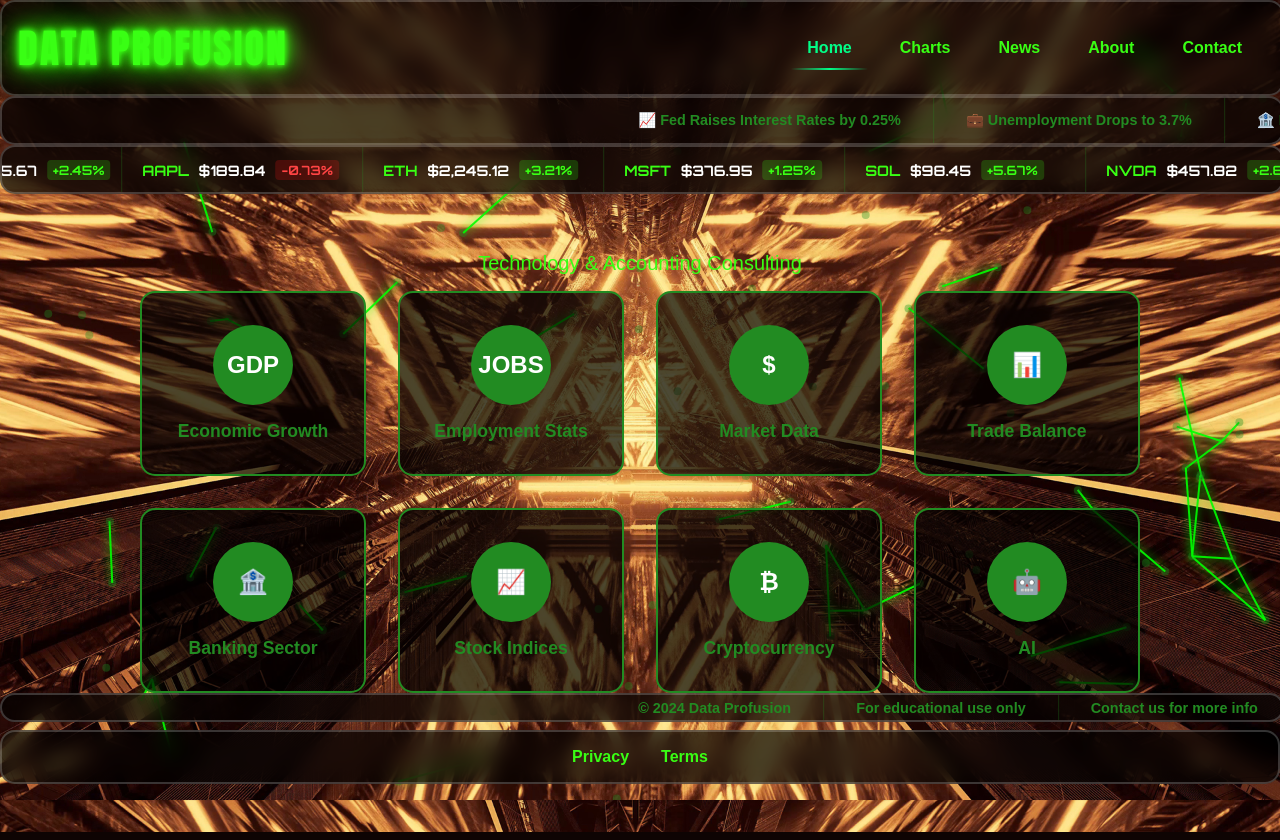
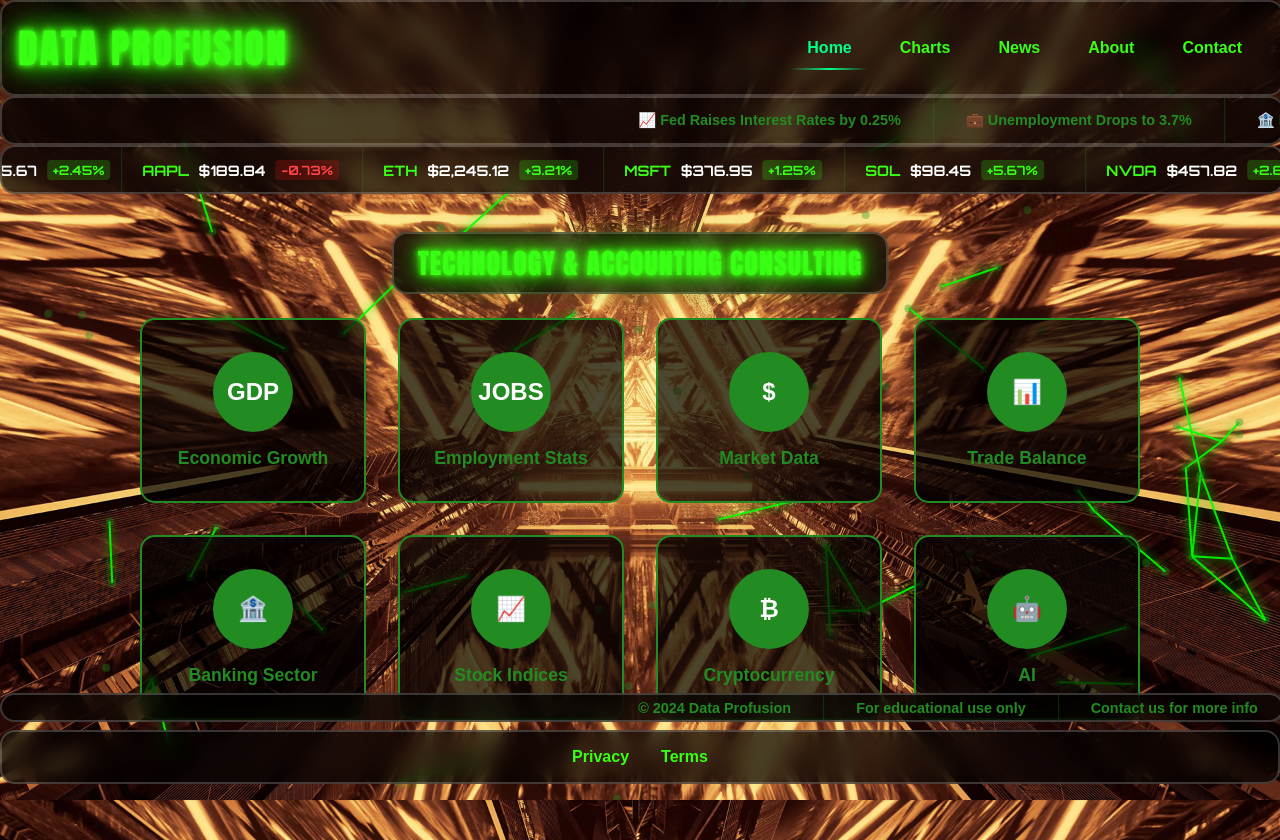
Before and after one commit to FortesFortunaAdiuvat/DataProfusion, a Flask app: page / in a window 1280 px wide. Shown: the top 840 px of the page. Run offline with Flask 3, Linux system fonts and the light colour scheme.

Commit message:
style: refine consulting banner

```diff
--- a/app/templates/index.html
+++ b/app/templates/index.html
@@ -376,18 +376,34 @@
             color: #00ff88;
         }
 
-        .consulting-link {
-            margin-bottom: 1rem;
-            font-size: 1.25rem;
+        .consulting-banner {
+            margin-bottom: 1.5rem;
+            padding: 0.5rem 1.5rem;
             text-align: center;
+            font-family: 'Impact', 'Arial Black', sans-serif;
+            font-size: clamp(1rem, 3vw, 1.75rem);
+            font-weight: bold;
+            color: #39FF14;
+            text-transform: uppercase;
+            letter-spacing: 1px;
+            text-shadow:
+                0 0 5px #39FF14,
+                0 0 10px #39FF14,
+                0 0 20px #39FF14,
+                0 0 40px #39FF14;
+            background: rgba(0, 0, 0, 0.7);
+            backdrop-filter: blur(10px);
+            border: 2px solid rgba(255, 255, 255, 0.2);
+            border-radius: 15px;
+            display: inline-block;
         }
 
-        .consulting-link a {
+        .consulting-banner a {
             color: #39FF14;
             text-decoration: none;
         }
 
-        .consulting-link a:hover {
+        .consulting-banner a:hover {
             color: #00ff88;
         }
     </style>
@@ -470,7 +486,7 @@
     <div id="particles"></div>
 
     <div class="main-content">
-        <p class="consulting-link"><a href="{{ url_for('contact') }}">Technology &amp; Accounting Consulting</a></p>
+        <div class="consulting-banner"><a href="{{ url_for('contact') }}">Technology &amp; Accounting Consulting</a></div>
         <div class="chart-grid">
             <a href="/dash/" target="_blank" class="chart-link">
                 <div class="chart-icon">GDP</div>
```
